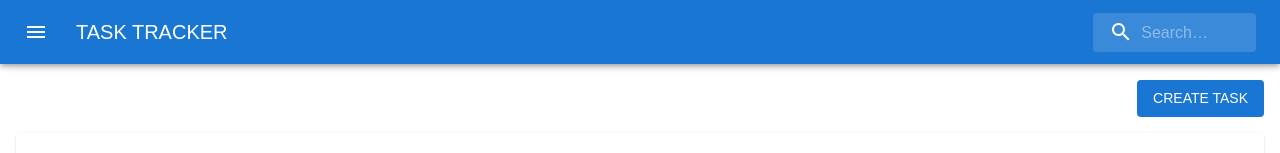
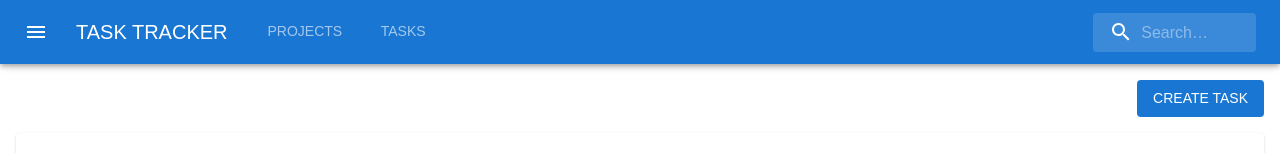
Before and after one commit to narpat-kalwaniya/TaskTracker, a React (Vite) app in the folder Frontend/: page / in a window 1280 px wide. Shown: the top 153 px of the page. Built offline with nearby package versions, Linux system fonts and the light colour scheme.

Commit message:
added tabs

```diff
--- a/Frontend/src/layout/AppBar.tsx
+++ b/Frontend/src/layout/AppBar.tsx
@@ -1,13 +1,8 @@
-import * as React from 'react';
 import { styled, alpha } from '@mui/material/styles';
-import AppBar from '@mui/material/AppBar';
-import Box from '@mui/material/Box';
-import Toolbar from '@mui/material/Toolbar';
-import IconButton from '@mui/material/IconButton';
-import Typography from '@mui/material/Typography';
-import InputBase from '@mui/material/InputBase';
+import { AppBar, Box, Toolbar, IconButton, Typography, InputBase, Tabs, Tab } from '@mui/material';
 import MenuIcon from '@mui/icons-material/Menu';
 import SearchIcon from '@mui/icons-material/Search';
+import { useNavigate, useLocation } from 'react-router-dom';
 
 const Search = styled('div')(({ theme }) => ({
   position: 'relative',
@@ -16,10 +11,9 @@ const Search = styled('div')(({ theme }) => ({
   '&:hover': {
     backgroundColor: alpha(theme.palette.common.white, 0.25),
   },
-  marginLeft: 0,
+  marginLeft: 'auto',
   width: '100%',
   [theme.breakpoints.up('sm')]: {
-    marginLeft: theme.spacing(1),
     width: 'auto',
   },
 }));
@@ -39,7 +33,6 @@ const StyledInputBase = styled(InputBase)(({ theme }) => ({
   width: '100%',
   '& .MuiInputBase-input': {
     padding: theme.spacing(1, 1, 1, 0),
-    // vertical padding + font size from searchIcon
     paddingLeft: `calc(1em + ${theme.spacing(4)})`,
     transition: theme.transitions.create('width'),
     [theme.breakpoints.up('sm')]: {
@@ -52,35 +45,40 @@ const StyledInputBase = styled(InputBase)(({ theme }) => ({
 }));
 
 export default function NavBar() {
+  const navigate = useNavigate();
+  const location = useLocation();
+
+  const getActiveTab = () => {
+    if (location.pathname.startsWith('/tasks')) return 1;
+    if (location.pathname.startsWith('/projects')) return 0;
+    return false;
+  };
+
   return (
-    <Box sx={{ width: "100%"}}>
+    <Box sx={{ width: '100%' }}>
       <AppBar position="fixed">
         <Toolbar>
-          <IconButton
-            size="large"
-            edge="start"
-            color="inherit"
-            aria-label="open drawer"
-            sx={{ mr: 2 }}
-          >
+          <IconButton size="large" edge="start" color="inherit" aria-label="open drawer" sx={{ mr: 2 }}>
             <MenuIcon />
           </IconButton>
-          <Typography
-            variant="h6"
-            noWrap
-            component="div"
-            sx = {{flexGrow: 1}}
-          >
+          <Typography variant="h6" noWrap component="div" sx={{ flexShrink: 0 }}>
             TASK TRACKER
           </Typography>
-          <Search sx = {{ml: "auto"}}>
+          <Tabs
+            value={getActiveTab()}
+            onChange={(_, newValue) => navigate(newValue === 0 ? '/projects' : '/tasks')}
+            textColor="inherit"
+            indicatorColor="secondary"
+            sx={{ marginLeft: 3 }}
+          >
+            <Tab label="Projects" />
+            <Tab label="Tasks" />
+          </Tabs>
+          <Search sx={{ ml: 'auto' }}>
             <SearchIconWrapper>
               <SearchIcon />
             </SearchIconWrapper>
-            <StyledInputBase
-              placeholder="Search…"
-              inputProps={{ 'aria-label': 'search' }}
-            />
+            <StyledInputBase placeholder="Search…" inputProps={{ 'aria-label': 'search' }} />
           </Search>
         </Toolbar>
       </AppBar>
```
